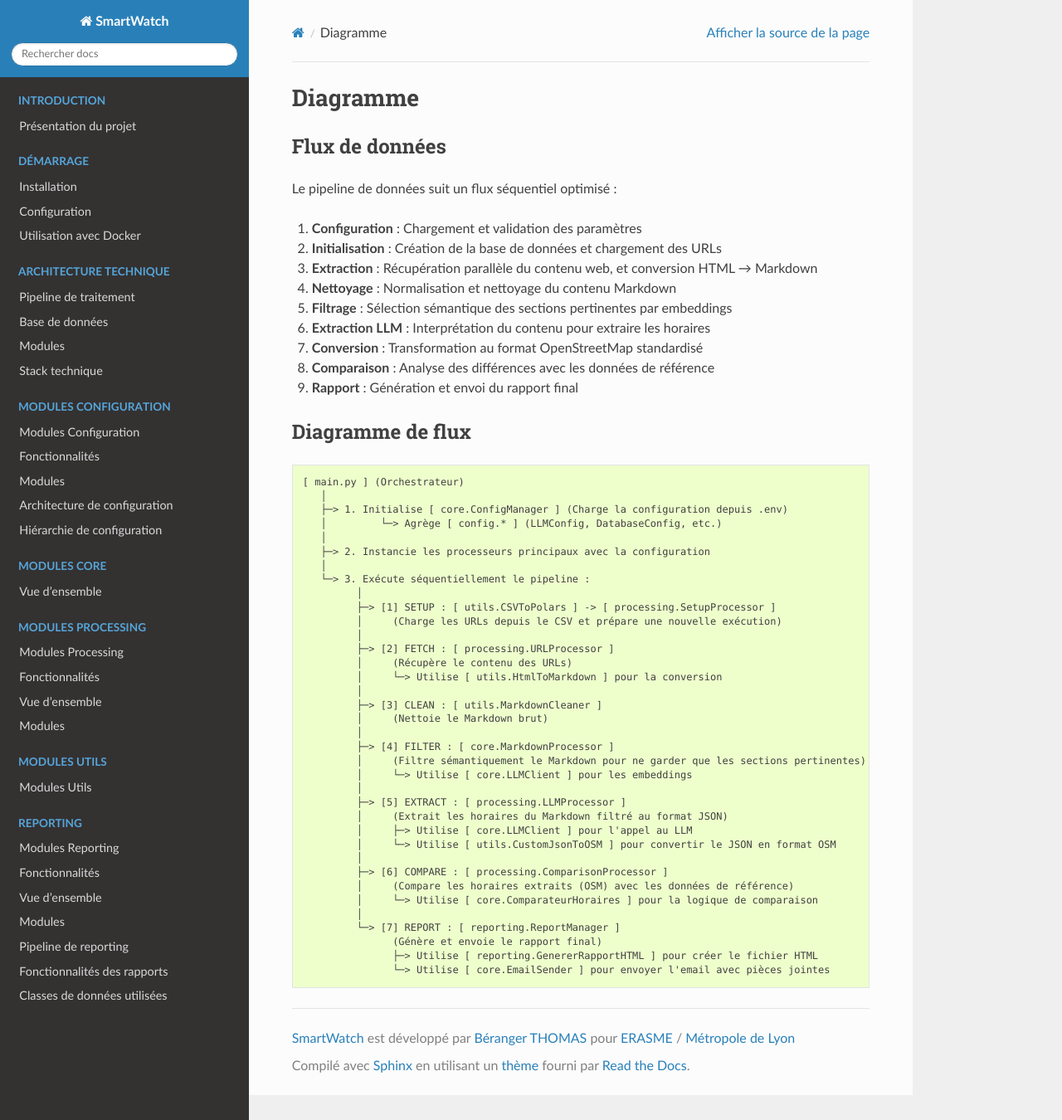
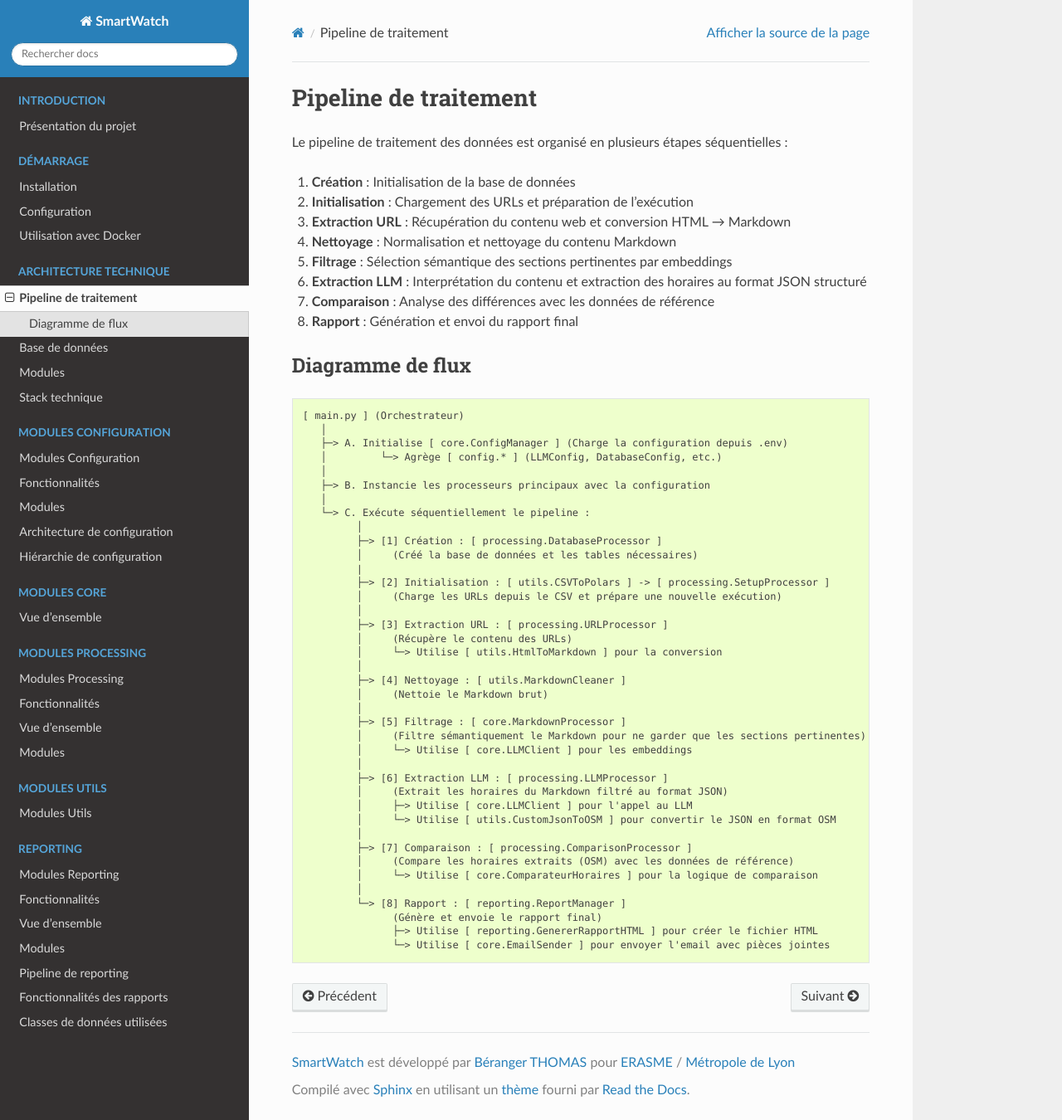
Before and after one commit to datagora-erasme/smart_watch, a Sphinx documentation site: the page built from docs/architecture/diagramme.rst, in a window 1280 px wide and 1350 px high. Shown: the whole window at 83% size. Built offline with Sphinx 7.4.7 and the Read the Docs theme 3.1.0, drawn with Linux system fonts in a browser that asks for light colours; pages that are not in the unit, such as notebooks, are missing from menus.

Commit message:
MAJ docs

```diff
--- a/docs/architecture/diagramme.rst
+++ b/docs/architecture/diagramme.rst
@@ -1,22 +1,17 @@
-==========
-Diagramme
-==========
+======================
+Pipeline de traitement
+======================
 
-Flux de données
-===============
+Le pipeline de traitement des données est organisé en plusieurs étapes séquentielles :
 
-Le pipeline de données suit un flux séquentiel optimisé :
-
-1. **Configuration** : Chargement et validation des paramètres
-2. **Initialisation** : Création de la base de données et chargement des URLs
-3. **Extraction** : Récupération parallèle du contenu web, et conversion HTML → Markdown
+1. **Création** : Initialisation de la base de données
+2. **Initialisation** : Chargement des URLs et préparation de l'exécution
+3. **Extraction URL** : Récupération du contenu web et conversion HTML → Markdown
 4. **Nettoyage** : Normalisation et nettoyage du contenu Markdown
 5. **Filtrage** : Sélection sémantique des sections pertinentes par embeddings
-6. **Extraction LLM** : Interprétation du contenu pour extraire les horaires
-7. **Conversion** : Transformation au format OpenStreetMap standardisé
-8. **Comparaison** : Analyse des différences avec les données de référence
-9. **Rapport** : Génération et envoi du rapport final
-
+6. **Extraction LLM** : Interprétation du contenu et extraction des horaires au format JSON structuré
+7. **Comparaison** : Analyse des différences avec les données de référence
+8. **Rapport** : Génération et envoi du rapport final
 
 Diagramme de flux
 =================
@@ -25,37 +20,40 @@ Diagramme de flux
 
    [ main.py ] (Orchestrateur)
       │
-      ├─> 1. Initialise [ core.ConfigManager ] (Charge la configuration depuis .env)
+      ├─> A. Initialise [ core.ConfigManager ] (Charge la configuration depuis .env)
       │         └─> Agrège [ config.* ] (LLMConfig, DatabaseConfig, etc.)
       │
-      ├─> 2. Instancie les processeurs principaux avec la configuration
+      ├─> B. Instancie les processeurs principaux avec la configuration
       │
-      └─> 3. Exécute séquentiellement le pipeline :
+      └─> C. Exécute séquentiellement le pipeline :
             │
-            ├─> [1] SETUP : [ utils.CSVToPolars ] -> [ processing.SetupProcessor ]
+            ├─> [1] Création : [ processing.DatabaseProcessor ]
+            │     (Créé la base de données et les tables nécessaires)
+            |
+            ├─> [2] Initialisation : [ utils.CSVToPolars ] -> [ processing.SetupProcessor ]
             │     (Charge les URLs depuis le CSV et prépare une nouvelle exécution)
             │
-            ├─> [2] FETCH : [ processing.URLProcessor ]
+            ├─> [3] Extraction URL : [ processing.URLProcessor ]
             │     (Récupère le contenu des URLs)
             │     └─> Utilise [ utils.HtmlToMarkdown ] pour la conversion
             │
-            ├─> [3] CLEAN : [ utils.MarkdownCleaner ]
+            ├─> [4] Nettoyage : [ utils.MarkdownCleaner ]
             │     (Nettoie le Markdown brut)
             │
-            ├─> [4] FILTER : [ core.MarkdownProcessor ]
+            ├─> [5] Filtrage : [ core.MarkdownProcessor ]
             │     (Filtre sémantiquement le Markdown pour ne garder que les sections pertinentes)
             │     └─> Utilise [ core.LLMClient ] pour les embeddings
             │
-            ├─> [5] EXTRACT : [ processing.LLMProcessor ]
+            ├─> [6] Extraction LLM : [ processing.LLMProcessor ]
             │     (Extrait les horaires du Markdown filtré au format JSON)
             │     ├─> Utilise [ core.LLMClient ] pour l'appel au LLM
             │     └─> Utilise [ utils.CustomJsonToOSM ] pour convertir le JSON en format OSM
             │
-            ├─> [6] COMPARE : [ processing.ComparisonProcessor ]
+            ├─> [7] Comparaison : [ processing.ComparisonProcessor ]
             │     (Compare les horaires extraits (OSM) avec les données de référence)
             │     └─> Utilise [ core.ComparateurHoraires ] pour la logique de comparaison
             │
-            └─> [7] REPORT : [ reporting.ReportManager ]
+            └─> [8] Rapport : [ reporting.ReportManager ]
                   (Génère et envoie le rapport final)
                   ├─> Utilise [ reporting.GenererRapportHTML ] pour créer le fichier HTML
                   └─> Utilise [ core.EmailSender ] pour envoyer l'email avec pièces jointes
--- a/docs/source/modules/utils/OSMToCustomJson.rst
+++ b/docs/source/modules/utils/OSMToCustomJson.rst
@@ -16,7 +16,7 @@ Fonctionnalités
 
    La classe ``OsmToJsonConverter`` est utilisée dans :
 
-   - le module :doc:`database_processor <../processing/database_processor>`, pour convertir les horaires au format OSM provenant de data.grandlyon.com en JSON.
+   - le module :doc:`database_processor <../processing/database_processor>`, pour convertir les horaires au format OSM provenant de data.grandlyon.com en JSON (horaires rcéupérés depuis les fichiers csv désignés par les variables ``CSV_URL_PISCINES``, ``CSV_URL_MAIRIES`` et ``CSV_URL_MEDIATHEQUES``).
 
 Module
 -------
```
Also changed, not shown: docs/architecture/flux.rst (deleted, +0 -59 lines), docs/index.rst (+7 -7 lines), docs/source/modules/utils/CustomJsonToOSM.rst (+4 -5 lines), docs/source/modules/utils/MarkdownCleaner.rst (+9 -28 lines), docs/source/modules/utils/VacancesScolaires.rst (+31 -76 lines), 7 other files.
